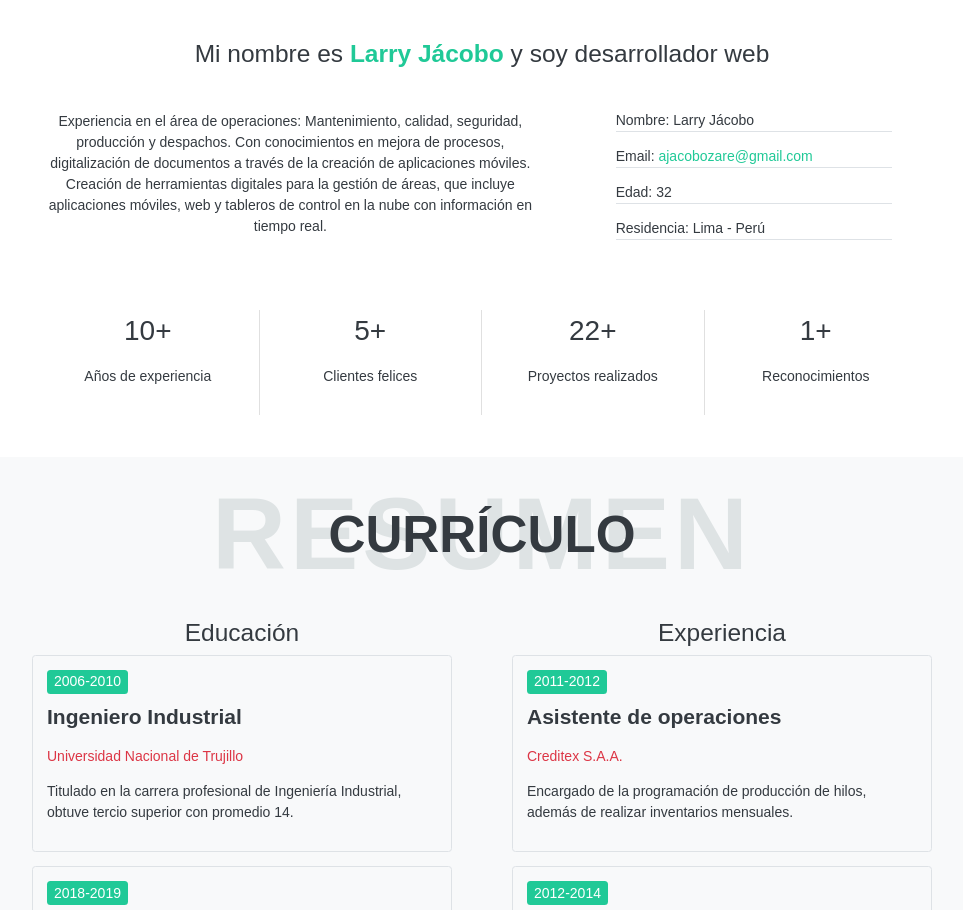
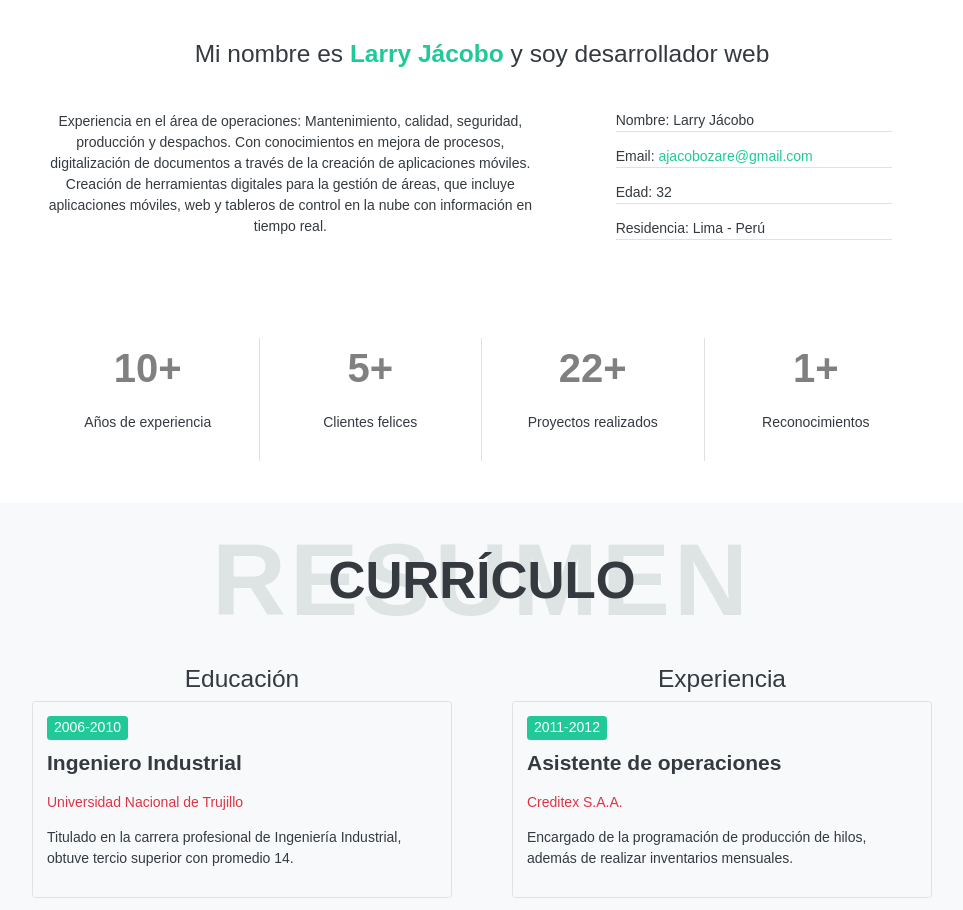
Before and after one commit to LarryAnthony/portafolio, a plain HTML site: page index.html in a window 1280 px wide. Shown: the part 930-1840 px from the top of the page, without its empty margins (288-1251 px from the left). Drawn offline with Linux system fonts and the light colour scheme.

Commit message:
Añadiendo aniÃmación

```diff
--- a/css/estilos.scss
+++ b/css/estilos.scss
@@ -180,6 +180,10 @@ body {
 .text-7 {
     font-size: 28px;
 }
+.text-10 {
+    font-size: 40px;
+    color: grey;
+}
 .text-16 {
     font-size: 45px;
 }
--- a/index.html
+++ b/index.html
@@ -80,7 +80,7 @@
                 </div>
                 <h3 class="mb-lg-5">Mi nombre es <strong class="text-secondary">Larry Jácobo</strong> y soy
                     desarrollador web</h3>
-                <div class="d-flex row mb-5 pb-3">
+                <div class="d-flex row mb-5 pb-5">
                     <div class="mb-5 mb-lg-1 col-12 col-lg-7 d-lg-flex flex-lg-wrap align-content-lg-center">
                         <p class="text-center ">
                             Experiencia en el área de operaciones: Mantenimiento, calidad, seguridad, producción y
@@ -90,7 +90,7 @@
                             información en tiempo real.
                         </p>
                     </div>
-                    <div class="datos d-flex flex-wrap align-content-center text-left ml-5 col-12 col-lg-4">
+                    <div class="datos d-flex flex-wrap align-content-center text-left ml-xl-5 col-12 col-lg-4">
                         <p class="col-12 border-bottom pl-0">Nombre: Larry Jácobo</p>
                         <p class="col-12 border-bottom pl-0">Email: <strong class="text-secondary"><a class="text-reset"
                                     href="mailto:ajacobozare@gmail.com">ajacobozare@gmail.com</a></strong>
@@ -101,19 +101,23 @@
                 </div>
                 <div class="d-flex flex-wrap justify-content-center justify-content-md-around">
                     <div class="w-50 etiqueta pb-3 border-derecha border-abajo">
-                        <p class="text-7">10+</p>
+                        <p class="text-10 font-weight-bold "><span class="number-counter" data-count-from="0"
+                                data-count-to="10" data-count-speed="100"></span>+</p>
                         <p>Años de experiencia</p>
                     </div>
                     <div class="w-50 etiqueta pb-3 border-abajo border-lg">
-                        <p class="text-7">5+</p>
+                        <p class="text-10 font-weight-bold"><span class="number-counter" data-count-from="0"
+                                data-count-to="5" data-count-speed="100"></span>+</p>
                         <p>Clientes felices</p>
                     </div>
                     <div class="w-50 etiqueta pb-3 border-derecha">
-                        <p class="text-7">22+</p>
+                        <p class="text-10 font-weight-bold"><span class="number-counter" data-count-from="0"
+                                data-count-to="22" data-count-speed="100"></span>+</p>
                         <p>Proyectos realizados</p>
                     </div>
                     <div class="w-50 etiqueta pb-3">
-                        <p class="text-7">1+</p>
+                        <p class="text-10 font-weight-bold"><span class="number-counter" data-count-from="0"
+                                data-count-to="1" data-count-speed="100"></span>+</p>
                         <p>Reconocimientos</p>
                     </div>
                 </div>
@@ -441,6 +445,7 @@
     <!-- Option 2: jQuery, Popper.js, and Bootstrap JS -->
     <script src=" ./libs/jquery/jquery-3.5.1.min.js">
     </script>
+    <script src="./libs/js/script.js"></script>
     <script src="./libs/popper/popper.min.js"></script>
     <script src="./libs/bootstrap/js/bootstrap.min.js"></script>
 
--- /dev/null
+++ b/libs/js/script.js
@@ -0,0 +1,33 @@
+//-- Plugin implementation
+(function ($) {
+    $.fn.countTo = function (options) {
+        return this.each(function () {
+            //-- Arrange
+            var FRAME_RATE = 300; // Predefine default frame rate to be 60fps
+            var $el = $(this);
+            var countFrom = parseInt($el.attr('data-count-from'));
+            var countTo = parseInt($el.attr('data-count-to'));
+            var countSpeed = $el.attr('data-count-speed'); // Number increment per second
+
+            //-- Action
+            var rafId;
+            var increment;
+            var currentCount = countFrom;
+            var countAction = function () {              // Self looping local function via requestAnimationFrame
+                if (currentCount < countTo) {              // Perform number incremeant
+                    $el.text(Math.floor(currentCount));     // Update HTML display
+                    increment = countSpeed / FRAME_RATE;    // Calculate increment step
+                    currentCount += increment;              // Increment counter
+                    rafId = requestAnimationFrame(countAction);
+                } else {                                  // Terminate animation once it reaches the target count number
+                    $el.text(countTo);                      // Set to the final value before everything stops
+                    //cancelAnimationFrame(rafId);
+                }
+            };
+            rafId = requestAnimationFrame(countAction); // Initiates the looping function
+        });
+    };
+}(jQuery));
+
+//-- Executing
+$('.number-counter').countTo();
```
Also changed, not shown: css/estilos.css, 1 other file.
